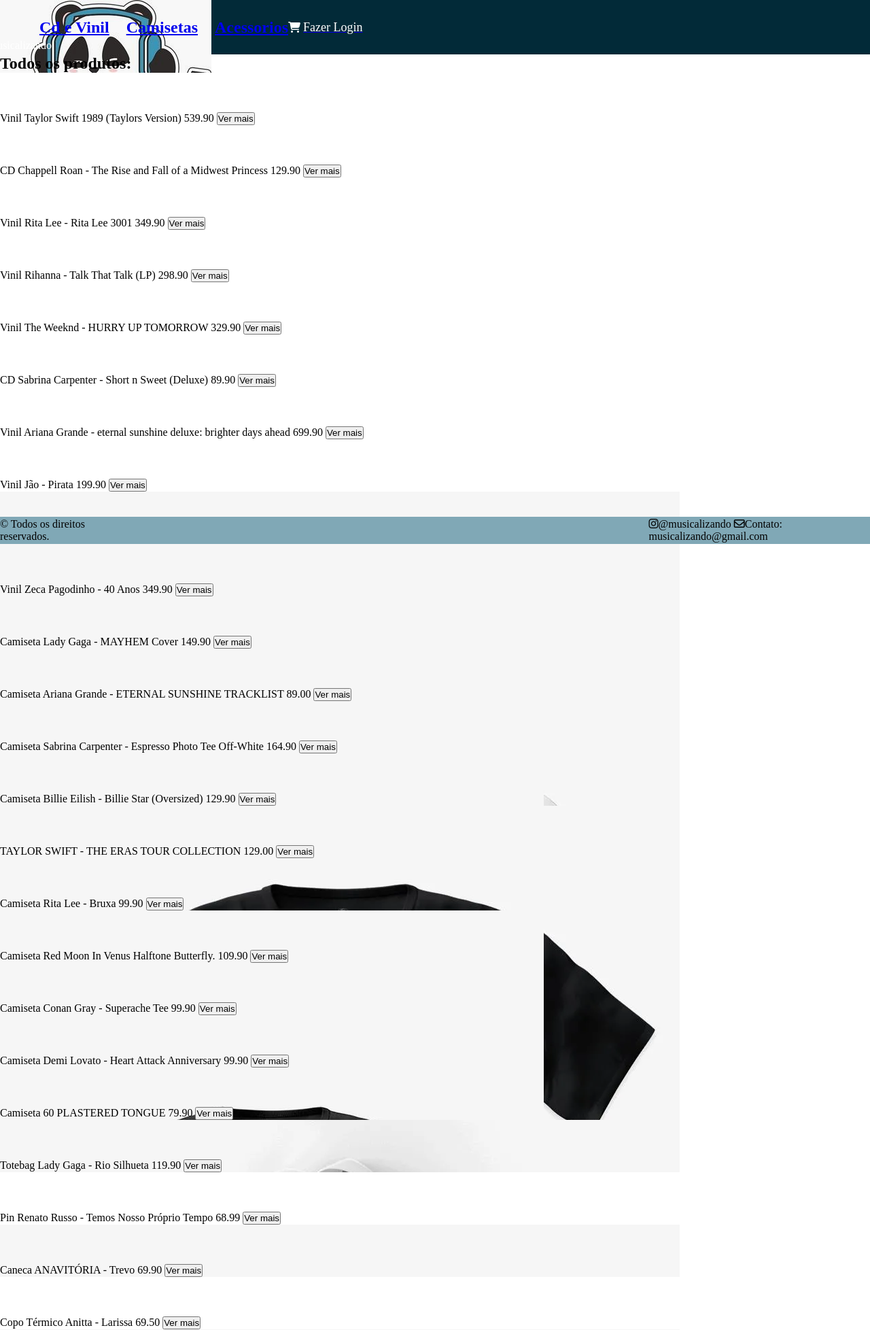
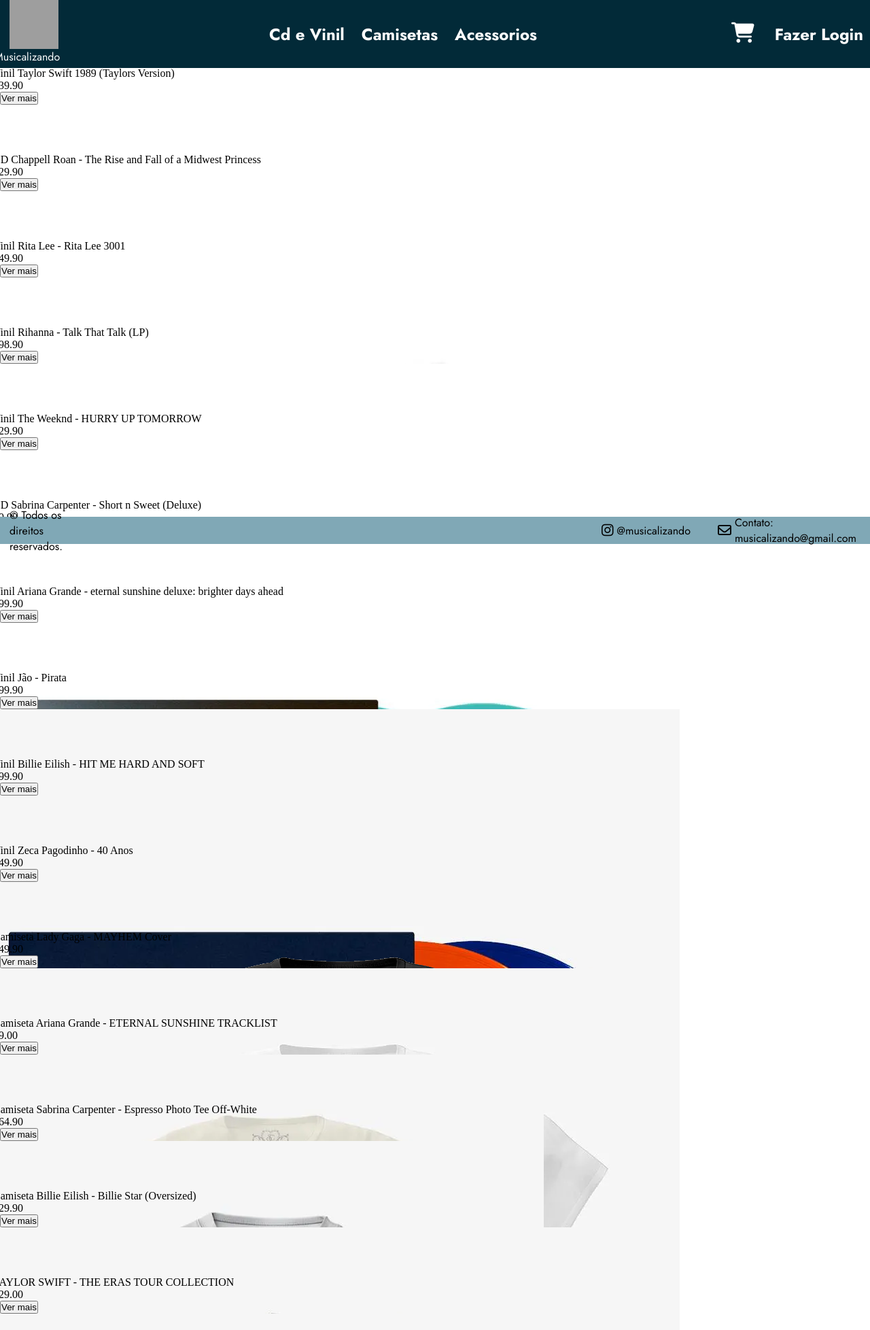
Before and after one commit to GiovanaCarrascosa/projeto_musical, a Flask app: page / in a window 1280 px wide. Shown: the top 1956 px of the page at 68% size. Run offline with Flask 3, Linux system fonts and the light colour scheme; data comes from the database, SQL or seed files in the repository; data that the repository does not hold is empty; some libraries are stand-ins or nearby versions; some web fonts are replaced; grey boxes are pictures that could not be loaded.

Commit message:
Alterado o header e o footer

```diff
--- a/static/css/header-footer.css
+++ b/static/css/header-footer.css
@@ -1,12 +1,16 @@
 /* header */
 .header{
 
-    width: 100vw;
-    height: 80px;
+    width: 100%;
+    height: 100px;
 
     display: flex;
+    justify-content: space-between;
 
     background-color: var(--color-header);
+    position: absolute;
+
+    font-family: var(--jost-header-and-title);
 
 }
 
@@ -18,14 +22,22 @@
 
     align-content: center;
     justify-items: center;
+    align-items: center;
+    justify-content: center;
 
 }
 
 /* logo - header */
-figure, .header__logo{
+figure, .header__logo-img{
 
-    width: 58px;
-    height: 58px;
+    width: 72px;
+    height: 72px;
+
+    align-content: center;
+    justify-items: center;
+    align-items: center;
+    justify-content: center;
+
 }
 
 /* nome do site */
@@ -47,6 +59,15 @@ figure, .header__logo{
     align-items: center;
 }
 
+.header__categorias a{
+
+    text-decoration: none;
+    color: var(--branco);
+
+}
+
+/* ------------------------------------------------------------------- */
+
 /* container direito do header */
 .header__actions{
 
@@ -56,19 +77,30 @@ figure, .header__logo{
     color: var(--branco);
     align-items: center;
 
+    position: relative;
+    right: 10px;
+
+    gap: 30px;
+
+
 }
 
-.header__btn--deslogar, .header__btn--login{
+.header__direito-btns{
 
-    width: 200;
-    height: 50px;
+    display: flex;
+    gap: 30px;
+}
 
-    font-size: large;
+.header__direito-btns a{
 
+    text-decoration: none;
     color: var(--branco);
-    text-decoration: none;
 
-    justify-content:end;
+}
+
+.icon-size{
+
+    font-size: 30px;
 
 }
 
@@ -86,6 +118,47 @@ figure, .header__logo{
     align-items: center;
     justify-content: center;
 
+    justify-content: space-between;
+
     display: flex;
     gap: 780px;
+
+    font-family: var(--jost-header-and-title);
 }
+
+.footer__lado--esquerdo{
+
+    position: relative;
+    left: 24px;
+
+}
+
+.footer-section .footer__lado--direito {
+
+    display: flex;
+    gap: 40px;
+
+}
+
+.footer__lado--direito, span{
+
+    display: flex;
+    gap: 5px;
+    align-items: center;
+
+    position: relative;
+    right: 10px;
+
+}
+
+.icon-insta{
+
+    font-size: 20px;
+
+}
+
+.icon-email{
+
+    font-size: 20px;
+
+}
--- a/templates/index.html
+++ b/templates/index.html
@@ -40,7 +40,7 @@
         <!-- lado esquerdo do header - loja - logo -->
         <div class="header__logo">
 
-            <figure><img class="header__logo-img" src="/static/img/logo/musilcalizando-logo.jpg" alt="img-logo"></figure>
+            <figure><img class="header__logo-img" src="/static/img/logo/header__logo.svg" alt="img-logo"></figure>
 
             <span class="header__logo-text">Musicalizando</span>
 
@@ -67,7 +67,7 @@
             <div class="header__direito-btns">
 
                 <!-- icone do carrinho de compras -->
-                <i class="fa-solid fa-cart-shopping" style="color: #ffffff;"></i>
+                <i class="fa-solid fa-cart-shopping icon-size" style="color: #ffffff;"></i>
 
                 {% if session.usuario %}
                 <!-- btn de deslogar -->
@@ -77,7 +77,7 @@
                 <a href=""><span class="header__name-usuario">Olá {{session.usuario}}!</span></a>
 
                 {% else %}
-                <a href="/pagina/login"><span class="header__btn--login">Fazer Login</span></a>
+                <a href="/pagina/login"><h2 class="header__btn--login">Fazer Login</h2></a>
                 {% endif %}
                 <!-- <a href=""><span class="header__btn-sair">Sair</span></a> -->
 
@@ -129,8 +129,8 @@
 
         <div class="footer__lado--direito">
 
-            <span><i class="fa-brands fa-instagram"></i>@musicalizando</span>
-            <span><i class="fa-regular fa-envelope"></i>Contato: musicalizando@gmail.com</span>
+            <span><i class="fa-brands fa-instagram icon-insta"></i>@musicalizando</span>
+            <span><i class="fa-regular fa-envelope icon-email"></i>Contato: musicalizando@gmail.com</span>
 
         </div>
 
```
Also changed, not shown: static/img/logo/header__logo.svg (added), static/img/logo/musilcalizando-logo.jpg (deleted).
